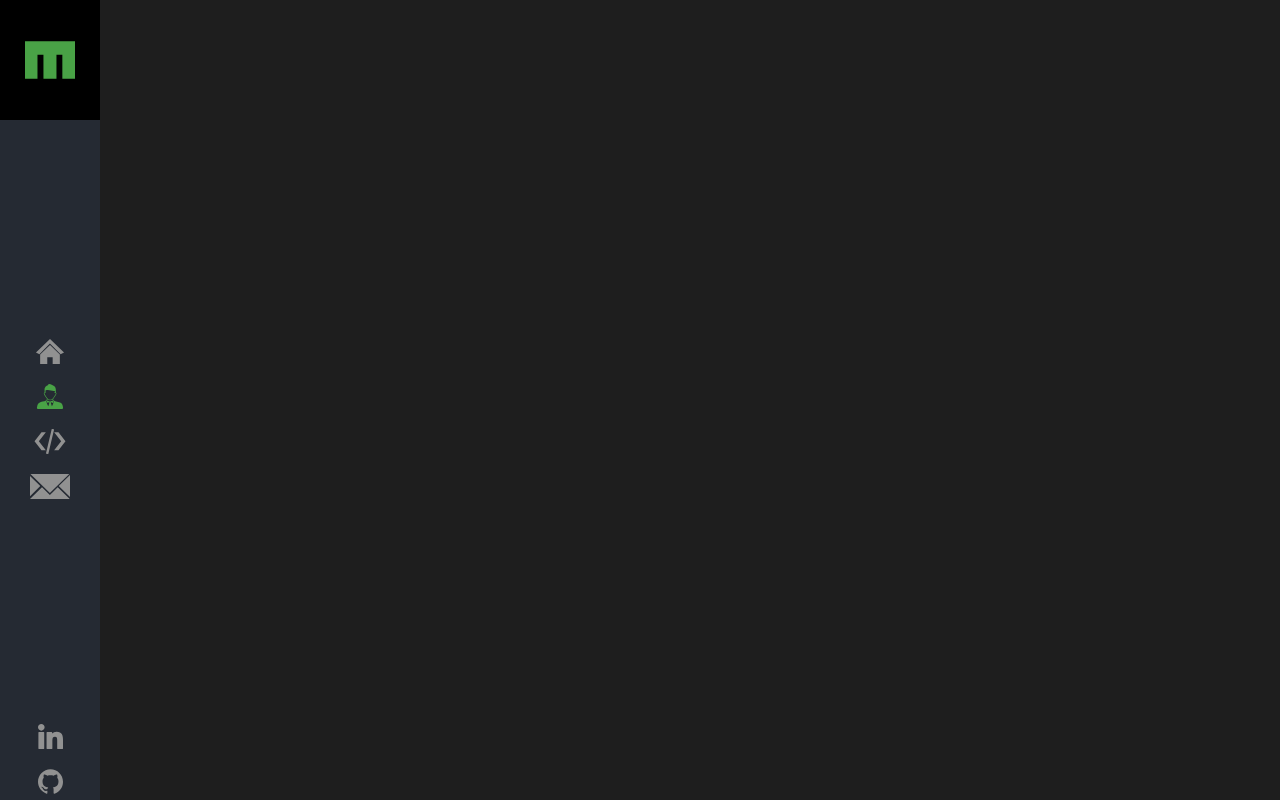
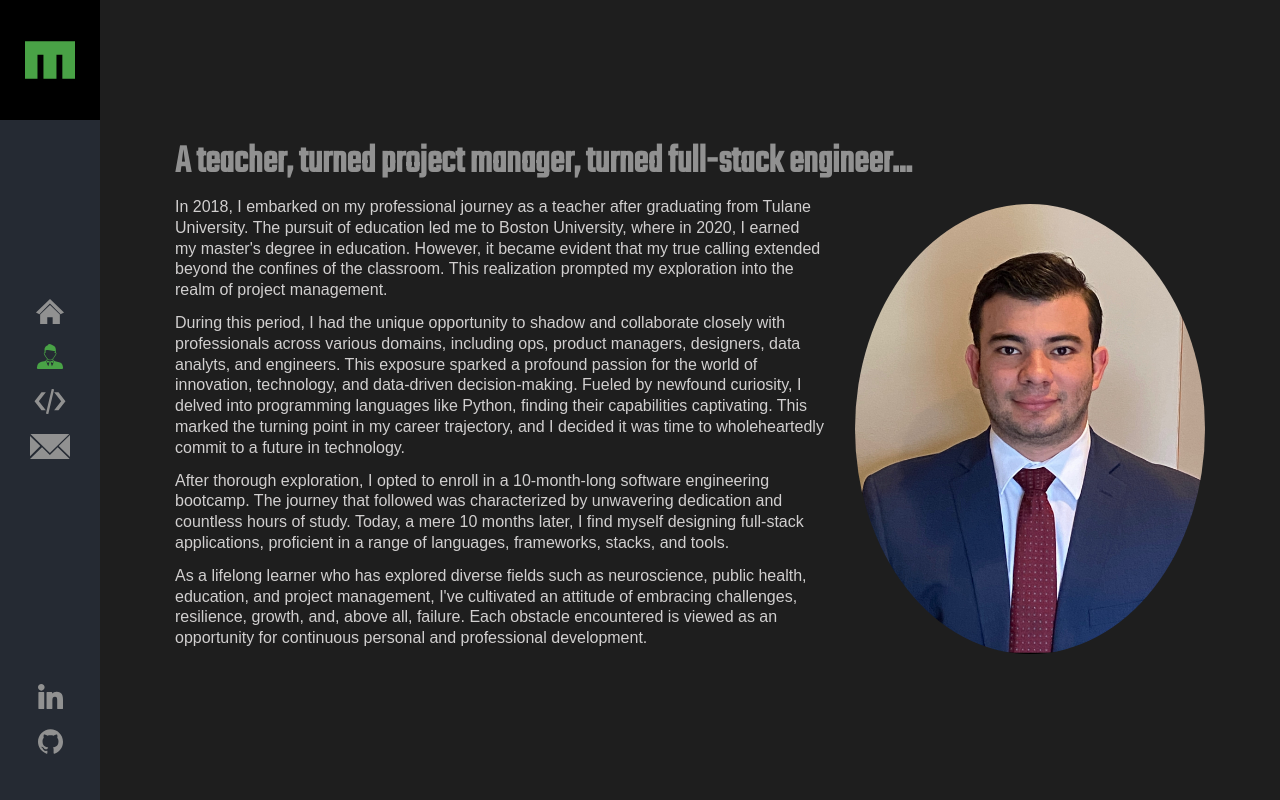
Before and after one commit to mnunezsa95/personal_website, a React (Create React App) app: page /about-me in a window 1280 px wide. Built offline with nearby package versions, Linux system fonts and the light colour scheme.

Commit message:
add about me page

```diff
--- /dev/null
+++ b/src/components/AboutMe/AboutMe.css
@@ -0,0 +1,47 @@
+.about-me {
+  margin: 0 auto;
+  max-width: 100vw;
+  display: flex;
+  flex-direction: column;
+  gap: 10px;
+}
+
+.about-me__title {
+  margin: 0;
+
+  font-family: "Teko", sans-serif;
+  font-size: 2.5rem;
+  font-weight: 600;
+  line-height: 1.2;
+  color: #919191;
+}
+
+.about-me__container {
+  display: flex;
+  flex-shrink: 1;
+  align-items: center;
+  gap: 30px;
+}
+
+.about-me__text {
+  margin: 0;
+  font-family: sans-serif;
+  font-size: 1rem;
+  font-weight: 500;
+  line-height: 1.3;
+  color: #d1cfcf;
+  padding-bottom: 12px;
+  max-width: 650px;
+}
+
+.about-me__image {
+  width: 350px;
+  height: 450px;
+  border-radius: 50%;
+}
+
+@media screen and (max-width: 1140px) {
+}
+
+@media screen and (max-width: 960px) {
+}
--- /dev/null
+++ b/src/components/AboutMe/AboutMe.js
@@ -0,0 +1,41 @@
+import React from "react";
+import profileImage from "../../images/marlon-nunez.jpeg";
+import "./AboutMe.css";
+
+function AboutMe() {
+  return (
+    <section className="about-me">
+      <div>
+        <h2 className="about-me__title">A teacher, turned project manager, turned full-stack engineer...</h2>
+      </div>
+      <div className="about-me__container">
+        <div>
+          <p className="about-me__text">
+            In 2018, I embarked on my professional journey as a teacher after graduating from Tulane University. The pursuit of education led me to Boston
+            University, where in 2020, I earned my master's degree in education. However, it became evident that my true calling extended beyond the confines of
+            the classroom. This realization prompted my exploration into the realm of project management.
+          </p>
+          <p className="about-me__text">
+            During this period, I had the unique opportunity to shadow and collaborate closely with professionals across various domains, including ops, product
+            managers, designers, data analyts, and engineers. This exposure sparked a profound passion for the world of innovation, technology, and data-driven
+            decision-making. Fueled by newfound curiosity, I delved into programming languages like Python, finding their capabilities captivating. This marked
+            the turning point in my career trajectory, and I decided it was time to wholeheartedly commit to a future in technology.
+          </p>
+          <p className="about-me__text">
+            After thorough exploration, I opted to enroll in a 10-month-long software engineering bootcamp. The journey that followed was characterized by
+            unwavering dedication and countless hours of study. Today, a mere 10 months later, I find myself designing full-stack applications, proficient in a
+            range of languages, frameworks, stacks, and tools.
+          </p>
+          <p className="about-me__text">
+            As a lifelong learner who has explored diverse fields such as neuroscience, public health, education, and project management, I've cultivated an
+            attitude of embracing challenges, resilience, growth, and, above all, failure. Each obstacle encountered is viewed as an opportunity for continuous
+            personal and professional development.
+          </p>
+        </div>
+        <img className="about-me__image" src={profileImage} alt="Marlon Nunez"></img>
+      </div>
+    </section>
+  );
+}
+
+export default AboutMe;
--- a/src/components/App/App.js
+++ b/src/components/App/App.js
@@ -3,6 +3,7 @@ import { Switch, Route } from "react-router-dom";
 import "./App.css";
 import Sidebar from "../Sidebar/Sidebar.js";
 import Main from "../Main/Main.js";
+import AboutMe from "../AboutMe/AboutMe.js";
 
 function App() {
   return (
@@ -14,6 +15,7 @@ function App() {
         </Route>
         <Route path="/about-me">
           <Sidebar></Sidebar>
+          <AboutMe></AboutMe>
         </Route>
         <Route path="/code">
           <Sidebar></Sidebar>
--- a/src/components/Main/Main.css
+++ b/src/components/Main/Main.css
@@ -2,9 +2,7 @@
   margin: 0 auto;
   display: flex;
   align-items: center;
-  max-width: 100vw;
-  padding-left: 100px;
-  padding-right: 100px;
+  max-width: 75vw;
   gap: 20px;
 }
 
@@ -15,7 +13,7 @@
   font-size: 100px;
   font-weight: 600;
   line-height: 0.8;
-  color: white;
+  color: #919191;
 }
 
 .main__title-text {
@@ -33,8 +31,8 @@
 
 .main__image {
   align-self: center;
-  width: 500px;
-  height: 500px;
+  width: 480px;
+  height: 480px;
   border-radius: 75%;
   animation: rotation 100s infinite linear;
 }
@@ -50,8 +48,6 @@
 
 @media screen and (max-width: 1140px) {
   .main {
-    padding-left: 75px;
-    padding-right: 75px;
     gap: 20px;
   }
 
@@ -72,8 +68,6 @@
 
 @media screen and (max-width: 960px) {
   .main {
-    padding-left: 50px;
-    padding-right: 50px;
     gap: 10px;
   }
 
--- a/src/components/Main/Main.js
+++ b/src/components/Main/Main.js
@@ -11,7 +11,7 @@ function Main() {
         <p className="main__title-text">
           I'm <img className="main__title-letter-m" src={letterM} alt="letter m"></img>arlon,
         </p>
-        <p className="main__title-text">a software enginner.</p>
+        <p className="main__title-text">a full-stack enginner.</p>
       </div>
       <div className="main__image-container">
         <img className="main__image" src={mainImage} alt="coding neural network"></img>
--- a/src/components/Sidebar/Sidebar.css
+++ b/src/components/Sidebar/Sidebar.css
@@ -1,6 +1,5 @@
 .sidebar {
   width: 100px;
-  height: 100vh;
   background-color: rgba(0, 0, 0);
   flex-direction: column;
 }
@@ -24,7 +23,7 @@
   flex-direction: column;
   justify-content: center;
   align-items: center;
-  height: 75vh;
+  height: 65vh;
 }
 
 .sidebar__navigation-container {
@@ -56,7 +55,7 @@
   flex-direction: column;
   justify-content: space-evenly;
   align-items: center;
-  height: 10vh;
+  height: 20vh;
 }
 
 .sidebar__social-icons-container {
--- a/src/vendor/fonts.css
+++ b/src/vendor/fonts.css
@@ -2,5 +2,5 @@
   font-family: "Teko";
   src: url("../vendor/fonts/Teko-Regular.woff2") format("woff2"), url("../vendor/fonts/Teko-Medium.woff2") format("woff2"),
     url("../vendor/fonts/Teko-SemiBold.woff2") format("woff2"), url("../vendor/fonts/Teko-Bold.woff2") format("woff2");
-  font-weight: 400 500 600 700;
+  font-weight: 200, 300, 400 500 600 700;
 }
```
Also changed, not shown: src/images/marlon-nunez.jpeg (added).
